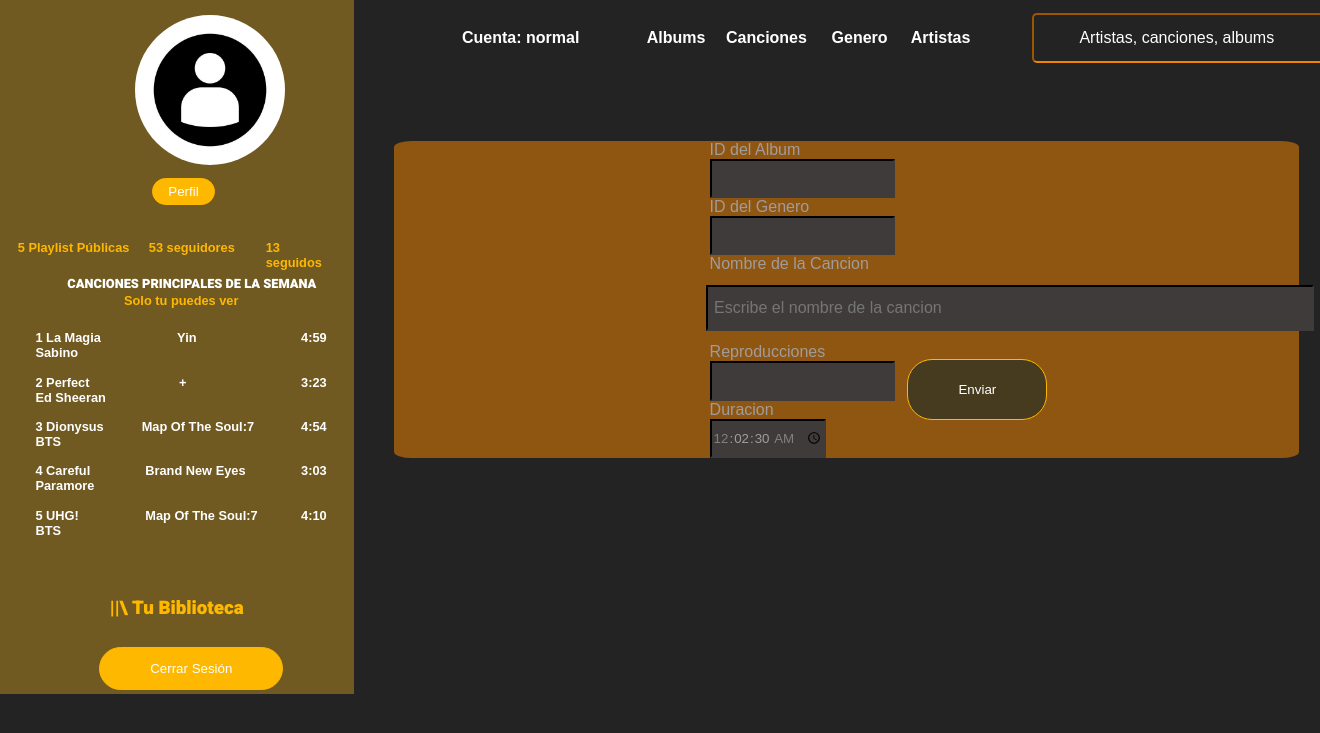
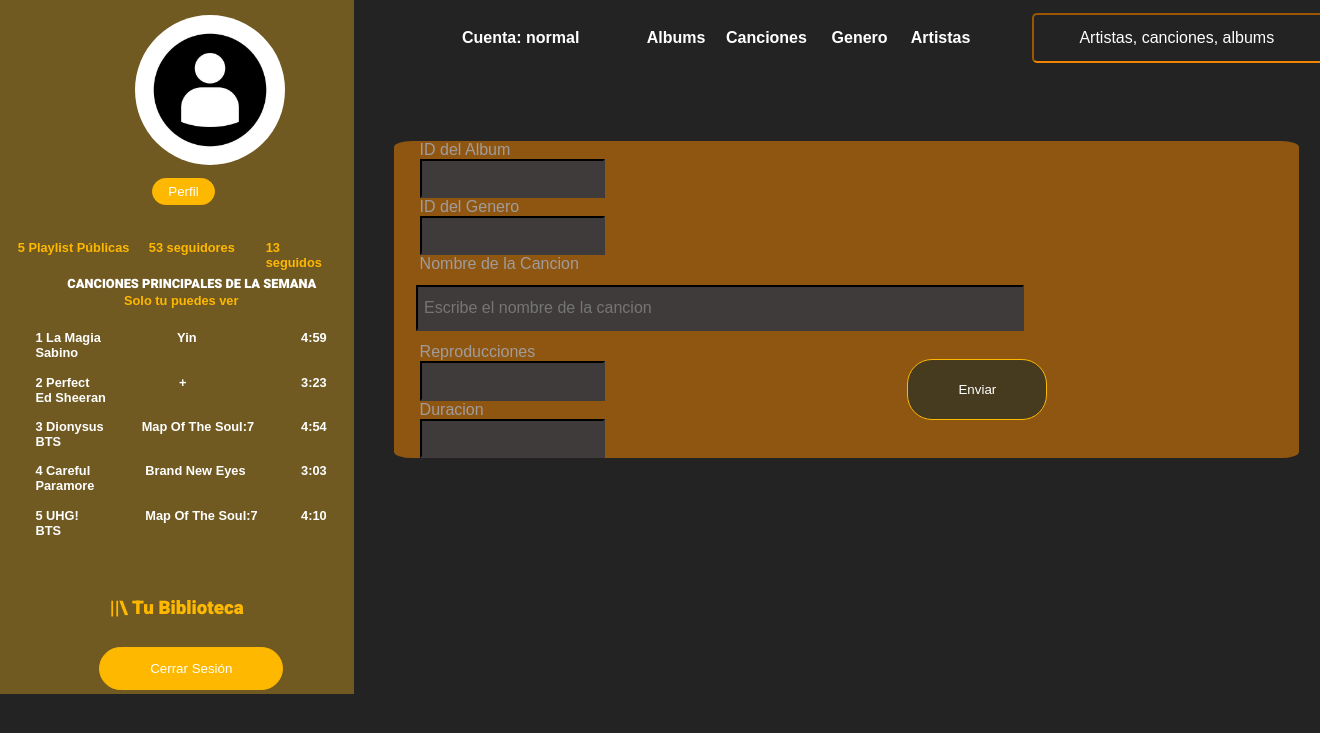
Before and after one commit to AleDeAlvino/mangomusic, a Django app: page /add_canciones/ in a window 1320 px wide; the page is wider, and only the part inside the window is pictured. Shown: the top 733 px of that part. Run offline with Django 3.2, Linux system fonts and the light colour scheme; a user stored in the database is signed in; some web fonts are replaced.

Commit message:
Funcion agregar cancion lista

```diff
--- a/control_musica/views.py
+++ b/control_musica/views.py
@@ -29,7 +29,9 @@ def add_canciones_view(request):
     if request.method == 'POST':
         print("holi")
         print("Es valido")
-        cancion = Canciones(fk_album=request.POST['fk_album'], fk_genero=request.POST['fk_genero'], cancion=request.POST['cancion'], reproducciones=request.POST['reproducciones'], duracion=request.POST['duracion'])
+        album = Albumes.objects.filter(pk=request.POST['fk_album']).first()
+        genero = Generos.objects.filter(pk=request.POST['fk_genero']).first()
+        cancion = Canciones(fk_album=album, fk_genero=genero, cancion=request.POST['cancion'], reproducciones=request.POST['reproducciones'], duracion=request.POST['duracion'])
         cancion.save()
     else:
         print("no entra")
--- a/static/css/Estilos.css
+++ b/static/css/Estilos.css
@@ -648,7 +648,7 @@ label {
 /* Change perfil */
 
 .input-perfil{
-    margin-left:300px;
+    margin-left:10px;
     margin-top: 6%;
 }
 .input-perfil input[type="text"],
@@ -712,7 +712,7 @@ label {
 }
 .botton-3{
     margin: 4%;
-    padding-left:10%;
+    padding-left:15%;
 }
 .button1{
     left: 55%;
--- a/templates/agregar_canciones.html
+++ b/templates/agregar_canciones.html
@@ -7,23 +7,23 @@
 
         <label for="fk_album">ID del Album</label>
 
-        <input type="number" id="fk_album" class="form-control" name="{{form.fk_album.name}}"/>
+        <input type="number" id="fk_album" name="fk_album"/>
 
         <label for="fk_genero">ID del Genero</label>
 
-        <input type="number" id="fk_genero" class="form-control" name="{{form.fk_genero.name}}"/>
+        <input type="number" id="fk_genero" name="fk_genero"/>
 
         <label for="cancion">Nombre de la Cancion</label>
 
-        <input type="text" id="cancion" placeholder=" Escribe el nombre de la cancion" class="form-control" name="{{form.cancion.name}}"/>
+        <input type="text" id="cancion" placeholder=" Escribe el nombre de la cancion" name="cancion"/>
 
         <label for="reproducciones">Reproducciones</label>
 
-        <input type="number" id="reproducciones" class="form-control" name="{{form.reproducciones.name}}"/>
+        <input type="number" id="reproducciones" name="reproducciones"/>
 
         <label for="duracion">Duracion</label>
 
-        <input type="time" id="duracion" step="1" min="00:00:00.00" max="00:59:59.99" value="00:02:30.0" class="form-control" name="{{form.duracion.name}}"/>
+        <input type="number" name="duracion"/>
 
         <div class="botton-3">
             <input type="submit" class="button1" value="Enviar">
```
Also changed, not shown: db.sqlite3.
